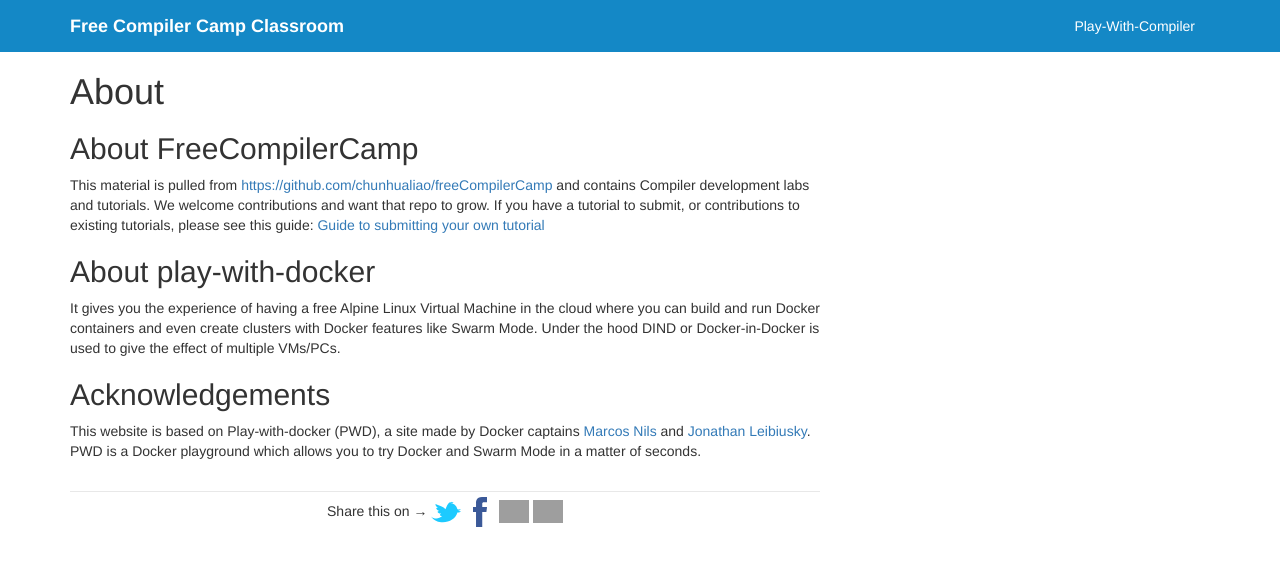
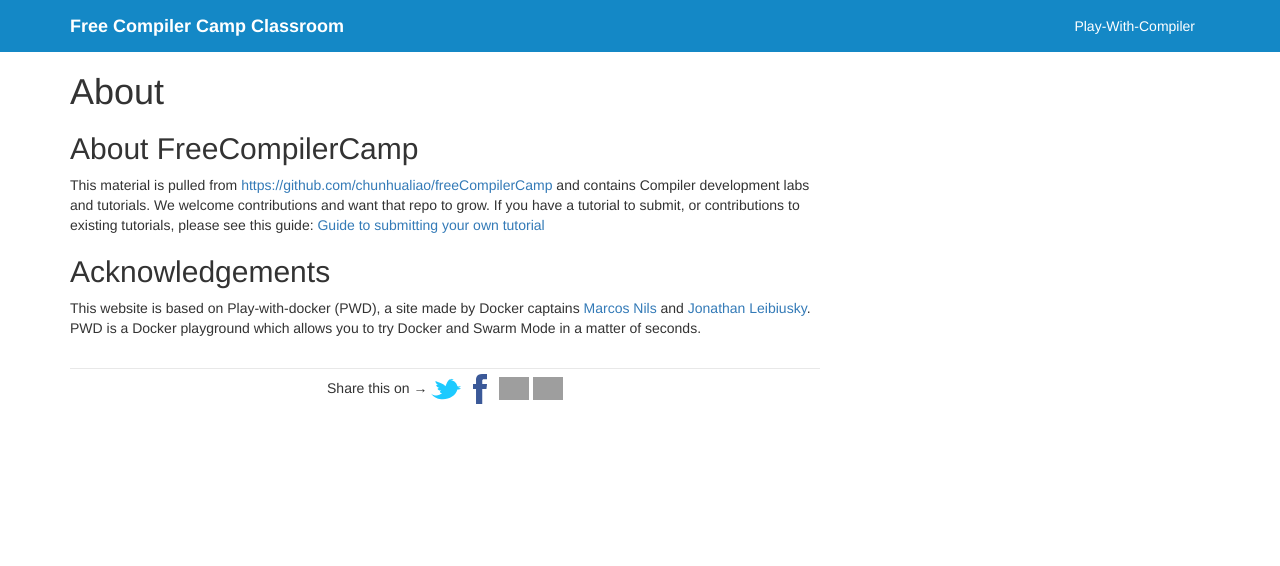
Before and after one commit to chunhualiao/freeCompilerCamp, a Jekyll site: the page built from compiler-classroom/about.md, in a window 1280 px wide. Shown: the top 566 px of the page. Built offline with Jekyll 4.4.1, drawn with Linux system fonts in a browser that asks for light colours; nearby versions of some CDN libraries; grey boxes are pictures that could not be loaded.

Commit message:
Update about.md

```diff
--- a/compiler-classroom/about.md
+++ b/compiler-classroom/about.md
@@ -8,11 +8,6 @@
 
 This material is pulled from [https://github.com/chunhualiao/freeCompilerCamp](https://github.com/chunhualiao/freeCompilerCamp) and contains Compiler development labs and tutorials. We welcome contributions and want that repo to grow. If you have a tutorial to submit, or contributions to existing tutorials, please see this guide: [Guide to submitting your own tutorial](https://github.com/chunhualiao/freeCompilerCamp/wiki/Add-New-Tutorial)
 
-## About play-with-docker
-
-It gives you the experience of having a free Alpine Linux Virtual Machine in the cloud where you can build and run Docker containers and even create clusters with Docker features like Swarm Mode. Under the hood DIND or Docker-in-Docker is used to give the effect of multiple VMs/PCs.
-
-
 ## Acknowledgements
 
 This website is based on Play-with-docker (PWD), a site made by Docker captains [Marcos Nils](https://www.twitter.com/marcosnils) and [Jonathan Leibiusky](https://www.twitter.com/xetorthio). PWD is a Docker playground which allows you to try Docker and Swarm Mode in a matter of seconds.
```
